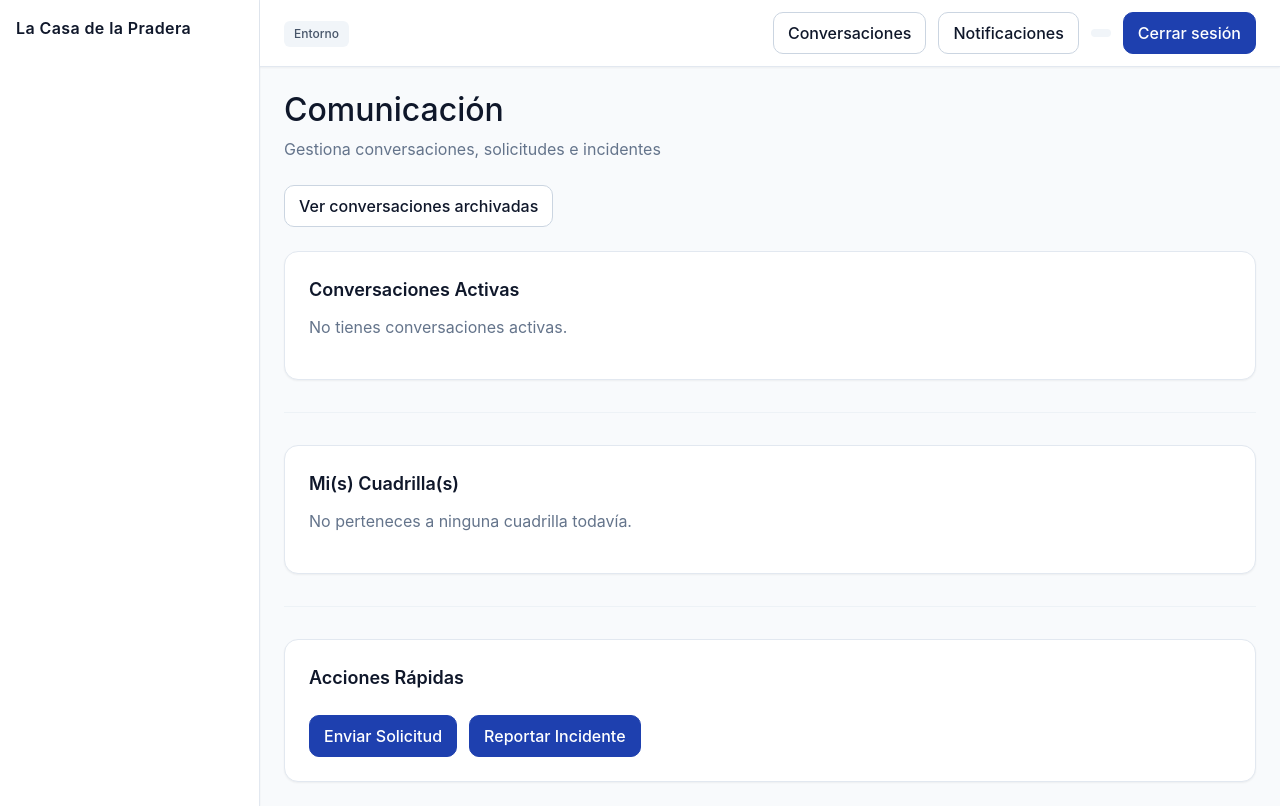
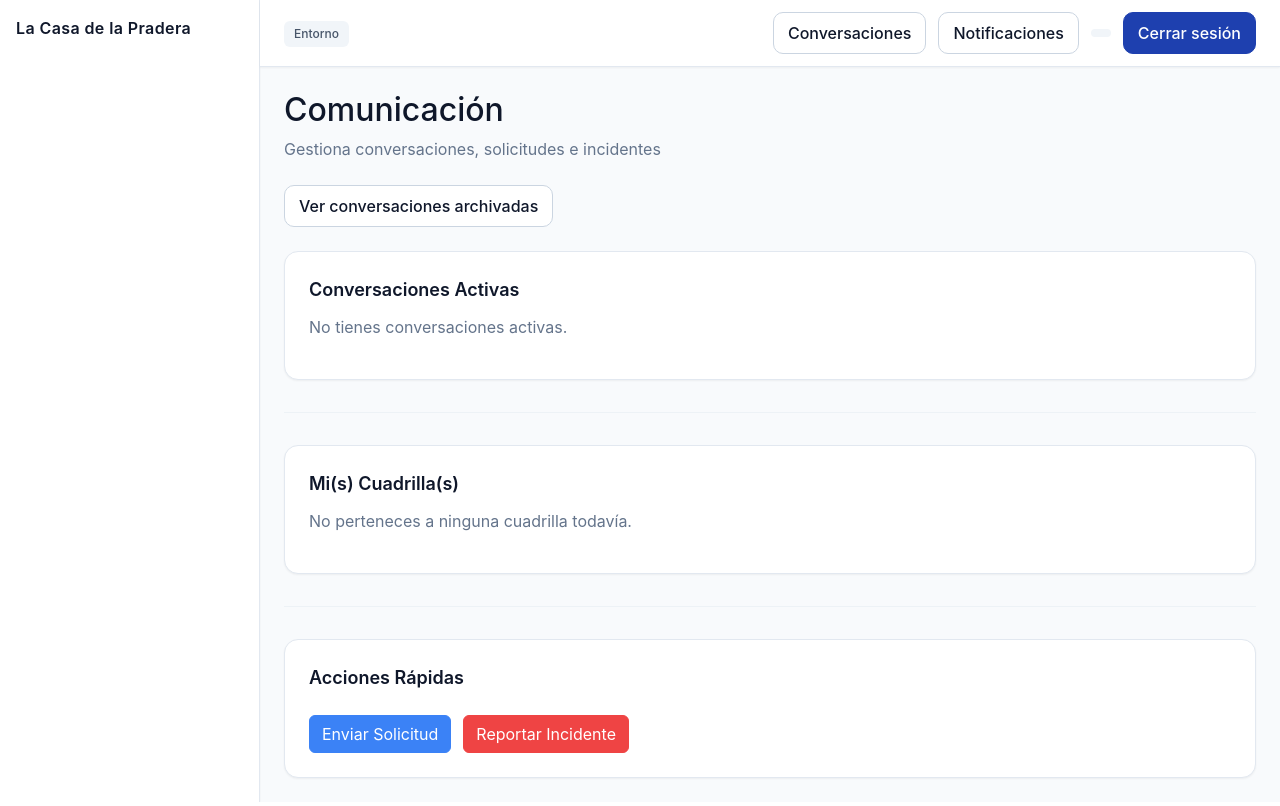
Before and after one commit to Joaquinezb/Casa_de_la_Pradera, a Django app: page /comunicacion/ in a window 1280 px wide. Run offline with Django 5.2, Linux system fonts and the light colour scheme; a user stored in the database is signed in; data comes from the database, SQL or seed files in the repository; both versions use the stored data as it was after the commit.

Commit message:
mejorado color mensaje enivar solicitud y quitada vista jefe GEstion de proyectos

```diff
--- a/comunicacion/templates/comunicacion/conversations_list.html
+++ b/comunicacion/templates/comunicacion/conversations_list.html
@@ -114,8 +114,8 @@
 <div class="card">
     <div class="card-title">Acciones Rápidas</div>
     <div style="display: flex; gap: 12px; flex-wrap: wrap; margin-top: 12px;">
-        <a href="{% url 'comunicacion:enviar_solicitud' %}" class="btn btn--primary">Enviar Solicitud</a>
-        <a href="{% url 'comunicacion:reportar_incidente' %}" class="btn btn--primary">Reportar Incidente</a>
+        <a href="{% url 'comunicacion:enviar_solicitud' %}" class="btn btn--solicitud">Enviar Solicitud</a>
+        <a href="{% url 'comunicacion:reportar_incidente' %}" class="btn btn--incidente">Reportar Incidente</a>
         {% if user.groups.all|join:", " == "LiderCuadrilla" or user.groups.all|join:", " == "JefeProyecto" %}
         <a href="{% url 'comunicacion:solicitudes_list' %}" class="btn btn--ghost">Ver Solicitudes</a>
         <a href="{% url 'comunicacion:incidentes_list' %}" class="btn btn--ghost">Ver Incidentes</a>
--- a/comunicacion/templates/comunicacion/enviar_solicitud.html
+++ b/comunicacion/templates/comunicacion/enviar_solicitud.html
@@ -4,6 +4,7 @@
 
 {% block extra_css %}
 <link rel="stylesheet" href="{% static 'css/forms.css' %}">
+<link rel="stylesheet" href="{% static 'css/comunicacion/comunicacion.css' %}">
 {% endblock %}
 
 {% block content %}
@@ -15,7 +16,7 @@
     <div class="row">
         <div class="col-lg-8 mx-auto">
             <div class="card shadow">
-                <div class="card-header bg-info text-white">
+                <div class="card-header solicitud-header">
                     <h3 class="mb-0">Enviar Solicitud</h3>
                     <p class="mb-0 mt-2" style="font-size: 0.9rem; opacity: 0.9;">Solicita recursos, permisos o asistencia</p>
                 </div>
--- a/core/templates/base.html
+++ b/core/templates/base.html
@@ -34,10 +34,12 @@
                 <a href="{% url 'proyectos:panel' %}"
                    {% if '/proyectos' in request.path %}aria-current="page"{% endif %}>Gestión de proyectos</a>
             </li>
+            {% if request.user|has_group:'JefeProyecto' %}
             <li>
                 <a href="{% url 'personal:crear_cuadrilla' %}"
                    {% if '/personal' in request.path %}aria-current="page"{% endif %}>Gestión de cuadrillas</a>
             </li>
+            {% endif %}
             {% elif request.user|has_group:'Trabajador' %}
             <li>
                 <a href="{% url 'personal:mi_cuadrilla' %}"
--- a/static/css/base.css
+++ b/static/css/base.css
@@ -10,6 +10,11 @@
   /* Secundarios - Acentos */
   --secondary: #64748b;
   --accent: #f59e0b;
+
+  /* Acción específica: Enviar Solicitud */
+  /* Color corporativo suave para "Enviar Solicitud" */
+  --solicitud-primary: #3b82f6;        /* azul suave */
+  --solicitud-primary-hover: #3b82f6;  /* azul medio para hover */
 
   /* Estados de proyectos/tareas */
   --success: #10b981;
@@ -182,7 +187,7 @@ body {
 .badge--success { background: #d1fae5; color: #065f46; }
 .badge--warning { background: #fef3c7; color: #92400e; }
 .badge--danger  { background: #fee2e2; color: #991b1b; }
-.badge--info    { background: #dbeafe; color: #1e40af; }
+.badge--info    { background: #dbeafe; color: #254ed2; }
 .badge--pending { background: #ede9fe; color: #5b21b6; }
 .badge--muted   { background: var(--bg-tertiary); color: var(--text-secondary); }
 
--- a/static/css/comunicacion/comunicacion.css
+++ b/static/css/comunicacion/comunicacion.css
@@ -123,3 +123,37 @@
   color: var(--color-muted);
   padding: 48px 24px;
 }
+
+/* Botón específico: Enviar Solicitud */
+.btn.btn--solicitud,
+a.btn.btn--solicitud {
+  background: var(--solicitud-primary) !important;
+  color: var(--text-white) !important;
+  border: 1px solid var(--solicitud-primary) !important;
+}
+.btn.btn--solicitud:hover,
+a.btn.btn--solicitud:hover {
+  background: var(--solicitud-primary-hover) !important;
+  border-color: var(--solicitud-primary-hover) !important;
+  box-shadow: var(--shadow-md);
+}
+
+/* Botón específico: Reportar Incidente */
+.btn.btn--incidente,
+a.btn.btn--incidente {
+  background: var(--danger) !important; /* rojo alerta */
+  color: var(--text-white) !important;
+  border: 1px solid var(--danger) !important;
+}
+.btn.btn--incidente:hover,
+a.btn.btn--incidente:hover {
+  background: #dc2626 !important; /* hover más oscuro */
+  border-color: #dc2626 !important;
+  box-shadow: var(--shadow-md);
+}
+
+/* Encabezado de la tarjeta Enviar Solicitud */
+.solicitud-header {
+  background: var(--solicitud-primary) !important;
+  color: var(--text-white) !important;
+}
```
Also changed, not shown: db.sqlite3.
